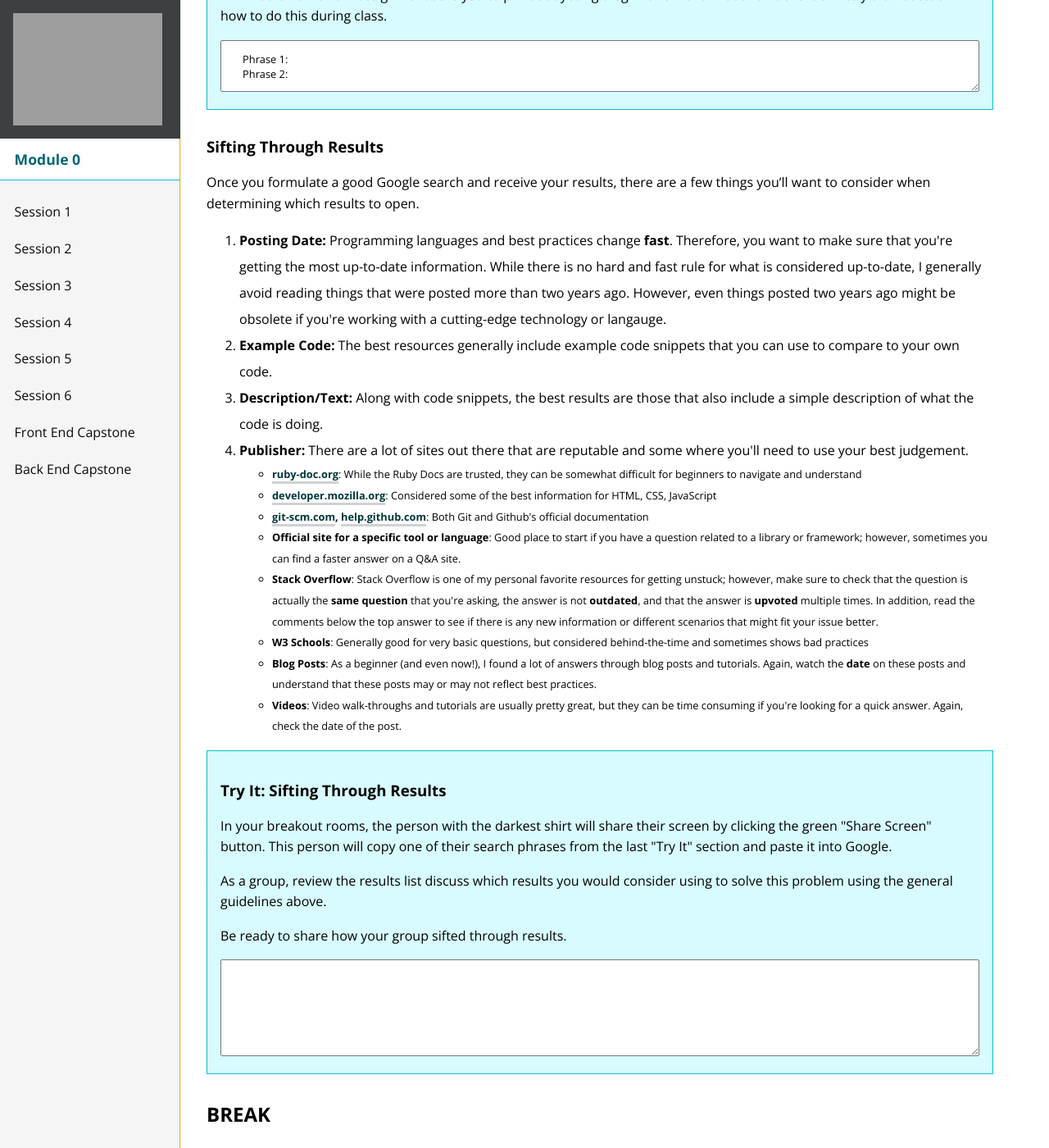
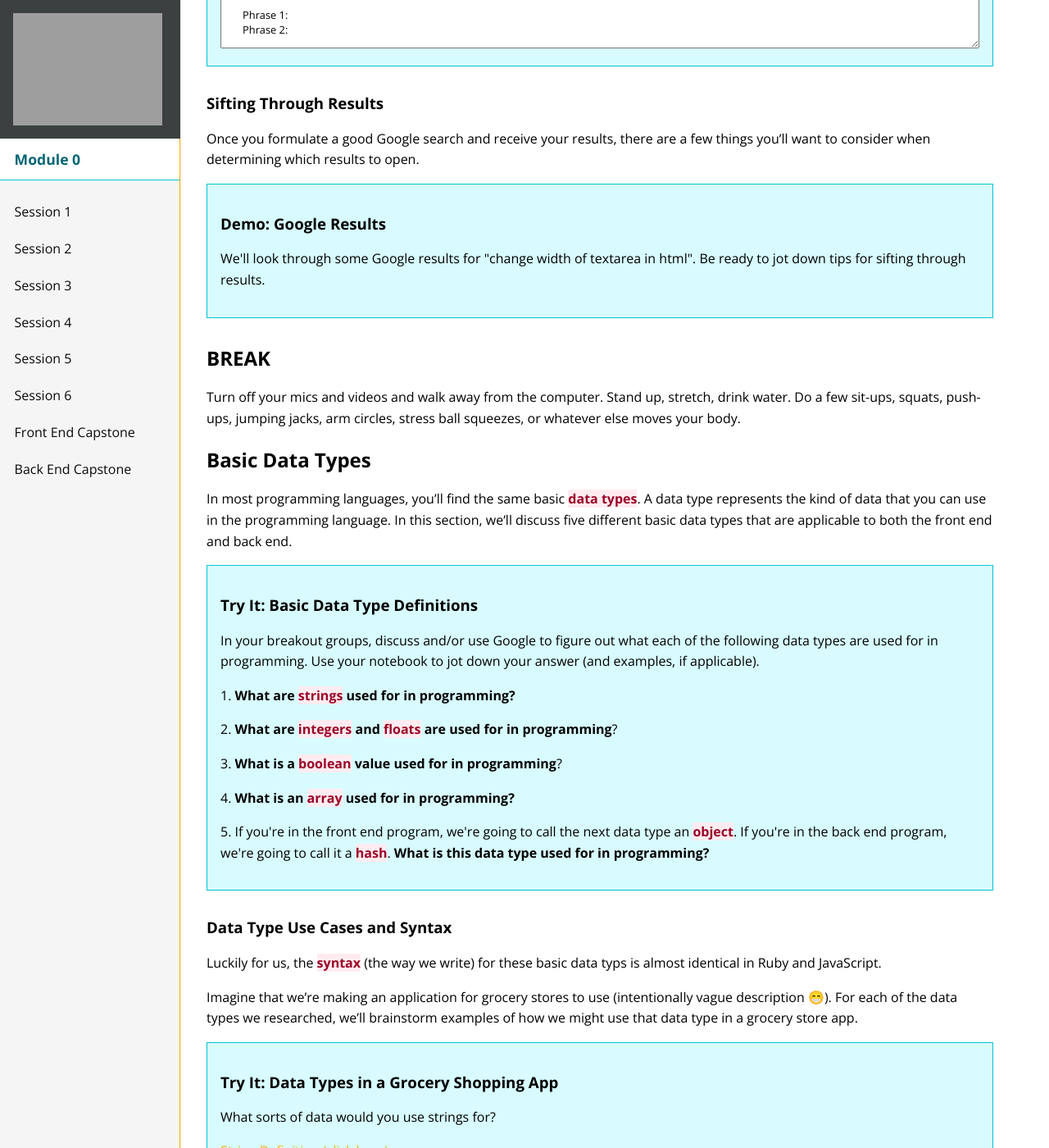
Before and after one commit to turingschool/mod-0-curriculum, a Jekyll site: the page built from session2/index.md, in a window 1280 px wide and 1400 px high, scrolled down 6091 px. Shown: the whole window at 82% size. Built offline with Jekyll 4.4.1, drawn with Linux system fonts in a browser that asks for light colours; nearby versions of some CDN libraries; some of the changed text lies outside the part shown.

Commit message:
Add OOP concepts and switch out code blocks for embedded repls

````diff
--- a/session2/index.md
+++ b/session2/index.md
@@ -40,12 +42,6 @@
 </div>
 
 <a name="intro"></a>
-## Housekeeping
-
-* Have you installed Spectacle?
-* Change display name to first name, last initial, pronouns, program; ie - `Rachel W. (she/her, BE)`
-* Session will be recorded and posted in Slack
-* Find a typo?
 
 ## Intro
 
@@ -53,51 +49,26 @@
 * Goals for session (see above)
 * Bookmark this page with the shortcut `command + d`
 
+## Housekeeping
+
+* Did you install Spectacle?
+* Change display name to first name, last initial, pronouns, program; ie - `Rachel W. (she/her, BE)`
+* Session will be recorded and posted in Slack
+* Find a typo?
+
 ## Mod 0 Expecations
 
 Mod 0 is less about code or solving difficult problems and more about developing and learning tools, procedures, systems, and  learning behaviors/processes. For some of you, the technical content will be brand new. For others, it will be review.
 
 At the end of Session 5, you'll take a technical assessment that will showcase a subset skills you learn during Mod 0. The assessment will be performance-based rather than multiple choice. The assessment instructions will include a checklist of what we're looking for to know that you've practiced and mastered the material.
 
-In addition to the technical assessment, we're also looking for you to demonstrate mastery and/or growth of in the Core Value areas that make students successful at Turing. These include:
-
-<div class="mod0values">
-  <div>
-    <h3>Be Here</h3>
-    <ul>
-      <li>Be on time</li>
-      <li>Stay the whole time</li>
-      <li>Have your materials ready</li>
-      <li>Give notice if an emergency comes up</li>
-      <li>Fully engage in session material</li>
-    </ul>
-  </div>
-  <div>
-    <h3>Be Focused</h3>
-    <ul>
-      <li>Close or minimize anything else on your computer that might be distracting</li>
-      <li>Put phones and other devices away throughout the session </li>
-      <li>Take notes during "lecture" portions, type exercises into textboxes, set aside time after session to pick out key concepts from exercises and transfer to notebook</li>
-      <li>Complete homework assignments by the start of the next session: practice tasks, readings and responses, and daily habits</li>
-      <li>Schedule and manage time to get assignments done</li>
-    </ul>
-  </div>
-  <div>
-    <h3>Be Collaborative</h3>
-    <ul>
-      <li>Volunteer to share answers/ideas using voice, screen, and video</li>
-      <li>Be ready for cold-calls</li>
-      <li>Ask questions when you don't understand to help yourself and others</li>
-      <li>Challenge yourself to speak up in groups, articulate your ideas to peers, and encourage others to share out as well</li>
-    </ul>
-  </div>
-</div>
+Successful completion of assignments, session engagement, and the Session 5 Technical Assessment will result in a rating of "Turing-Ready." At any point if you feel like you may not meet the expectations, or you need advice/guidance on meeting an expectation, please reach out via Slack to either Rachel, Tim, or Sarah.
 
 <div class="try-it">
   <h3>Try It: Planning your Growth (Break out rooms)</h3>
   <p>1. Introduce yourself (name, pronouns, most unbelievable fact about yourself).</p>
-  <p>2. Out of the list above, which 2-3 skills will be your focus for the next week, and how will you improve them? For example, if I want to work on <strong>notetaking</strong> and <strong>participation</strong>, I might share:</p>
-  <em>I will label my notes with headings to categorize concepts/topics. After the session, I will take a 10 minute break then come back to the computer and synthesize big ideas from the curriculum into my notebook. I will type questions into the chat box when I don't understand something.</em>
+  <p>2. Out of the list above, which 2-3 skills will be your focus for the next week, and how will you improve them? For example, if I want to work on <strong>participation</strong>, I might share:</p>
+  <em>I will type questions into the chat box when I don't understand something and I will volunteer to share my answers even if I'm not sure I'm right.</em>
   <p>3. How will you hold yourself accountable?</p>
 </div>
 
@@ -107,10 +78,6 @@
 - <strong>Breakout Rooms</strong>: don't be afraid to speak! Breakout rooms will be randomized at the beginning of each session, but continue to rely on your accountabilabuddy groups from Session 1 between sessions
 - <strong>Problems or individual questions during the Zoom session?</strong> Message the non-presenting host (either Rachel or Tim)
 - <strong>NOTE</strong>: text typed into this page will not save, so don't refresh or close this window until you've reviewed your notes.
-
-Successful completion of assignments, session engagement, and the Session 5 Technical Assessment will result in a rating of "Turing-Ready." At any point if you feel like you may not meet the expectations, or you need advice/guidance on meeting an expectation, please reach out via Slack to either Rachel, Tim, or Sarah.
-
-Let's dive in!
 
 <a name="shortcuts"></a>
 ## Keyboard Shortcuts
@@ -215,6 +182,43 @@
   </div>
 </div>
 
+<a name="classes"></a>
+## Classes
+
+### Defining and Identifying Classes
+
+**Note**: This is a topic that we will revisit in bite-size chunks leading up to Session 5. We will not talk about the technical aspects of how classes play a part in programming today; instead, we will apply the terminology and concepts to real life.
+
+Think of a <span class="vocab">class</span> as a category of thing. For example, my sister's children Landon, Luca, and Arlo (instances) are all different versions of a **child** (class).
+
+My Old Navy sweatshirt and my American Giant sweatshirt (instances) are different versions of a **sweatshirt** (class).
+
+_Great Expectations_ by Charles Dickens and _Becomming_ by Michelle Obama (instances) are different versions of a **book** (class).
+
+Class names are always singular: **child** (instead of children), **sweatshirt** (instead of sweatshirts), and **book** instead of books.
+
+<div class="try-it">
+  <h3>Try It: Classes</h3>
+  <p>Post two sentences in the chat using this structure:</p>
+  <p>______, ________, and _______ (instances) are different versions of a ________ (class).</p>
+</div>
+
+### Attributes of Classes
+
+An <span class="vocab">attribute</span> of a class is a characteristic that every instance of that class has.
+
+For example:
+
+- Each **child** (class) has a first_name, last_name, and birthdate (attributes).
+- Each **sweatshirt** (class) has a color, size, brand, and price (attributes).
+- Each **book** (class) has a title, author, publisher, published_date, and total_pages (attributes).
+
+<div class="try-it">
+  <h3>Try It: Attributes</h3>
+  <p>Post two sentences in the chat about your two classes using this structure:</p>
+  <p>Each _______ (class) has a _______, ________, and ________ (attributes).</p>
+</div>
+
 <a name="findinganswers"></a>
 ## Googling
 
@@ -243,36 +247,22 @@
 ```
 make border on heading element css
 ```
-
-<div class="things-to-note">
-  <h4>Things to Note</h4>
-  <ol>
-    <li>If the question is generic to programming, replace the name of the langauge with "programming"</li>
-    <li>If something is just not working, don't worry about coming up with a "how to" phrase. Instead, you can just google "----- not working". Similarly, use "what is/are" for terminology questions.</li>
-    <li>While capitalization doesn't matter, word order does matter. Google will look for results where words are ordered or grouped the same way you had them in your search and prioritize those. For example, you get different results when you search "cheese pizza" compared to "pizza cheese"</li>
-    <li><strong>SUPER IMPORTANT:</strong> You might not get the results you're looking for on the first go-around. </li>
-  </ol>
-</div>
+<strong>SUPER IMPORTANT:</strong> You might not get the results you're looking for on the first go-around.
 
 <div class="try-it">
   <h3>Try It: Writing Google-able Phrases</h3>
   <p>Write out Google-able search phrases for each of the following scenarios. Do not get hung up on being unfamiliar with the terminology for each scenario. We just want phrases to put into Google.</p>
-  <p>1. I'm building a game using JavaScript and I have an array of six elements. I need to figure out how to get rid of the last three elements in the array.</p>
+  <p>1. I am using Git for version control and made a typo in a commit message. I need to change it before I push my changes to GitHub.</p>
   <textarea rows="2">
     Phrase 1:
     Phrase 2:
   </textarea>
-  <p>2. I am using Git for version control and made a typo in a commit message. I need to change it before I push my changes to GitHub.</p>
+  <p>2. I got this error message when I ran my Ruby program and I don't know what it means or how to fix it: <em>"unterminated string meets end of file"</em></p>
   <textarea rows="2">
     Phrase 1:
     Phrase 2:
   </textarea>
-  <p>3. I got this error message when I ran my Ruby program and I don't know what it means or how to fix it: <em>"unterminated string meets end of file"</em></p>
-  <textarea rows="2">
-    Phrase 1:
-    Phrase 2:
-  </textarea>
-  <p>4. A Mod 0 homework assignment asks you to print out your git log in oneline format and Rachel definitely did not teach how to do this during class.</p>
+  <p>3. A Mod 0 homework assignment asks you to print out your git log in oneline format and Rachel definitely did not teach how to do this during class.</p>
   <textarea rows="2">
     Phrase 1:
     Phrase 2:
@@ -283,32 +273,9 @@
 
 Once you formulate a good Google search and receive your results, there are a few things you'll want to consider when determining which results to open.
 
-<ol>
-  <li><strong>Posting Date:</strong> Programming languages and best practices change <strong>fast</strong>. Therefore, you want to make sure that you're getting the most up-to-date information. While there is no hard and fast rule for what is considered up-to-date, I generally avoid reading things that were posted more than two years ago. However, even things posted two years ago might be obsolete if you're working with a cutting-edge technology or langauge.</li>
-  <li><strong>Example Code:</strong> The best resources generally include example code snippets that you can use to compare to your own code.</li>
-  <li><strong>Description/Text:</strong> Along with code snippets, the best results are those that also include a simple description of what the code is doing.</li>
-  <li><strong>Publisher:</strong> There are a lot of sites out there that are reputable and some where you'll need to use your best judgement.
-    <small>
-      <ul>
-        <li><strong><a href="http://ruby-doc.org" title="">ruby-doc.org</a></strong>: While the Ruby Docs are trusted, they can be somewhat difficult for beginners to navigate and understand</li>
-        <li><strong><a href="http://developer.mozilla.org" title="">developer.mozilla.org</a></strong>: Considered some of the best information for HTML, CSS, JavaScript</li>
-        <li><strong><a href="http://git-scm.com" title="">git-scm.com</a>, <a href="http://help.github.com" title="">help.github.com</a></strong>: Both Git and Github's official documentation</li>
-        <li><strong>Official site for a specific tool or language</strong>: Good place to start if you have a question related to a library or framework; however, sometimes you can find a faster answer on a Q&A site.</li>
-        <li><strong>Stack Overflow</strong>: Stack Overflow is one of my personal favorite resources for getting unstuck; however, make sure to check that the question is actually the <strong>same question</strong> that you're asking, the answer is not <strong>outdated</strong>, and that the answer is <strong>upvoted</strong> multiple times. In addition, read the comments below the top answer to see if there is any new information or different scenarios that might fit your issue better.</li>
-        <li><strong>W3 Schools</strong>: Generally good for very basic questions, but considered behind-the-time and sometimes shows bad practices</li>
-        <li><strong>Blog Posts</strong>: As a beginner (and even now!), I found a lot of answers through blog posts and tutorials. Again, watch the <strong>date</strong> on these posts and understand that these posts may or may not reflect best practices. </li>
-        <li><strong>Videos</strong>: Video walk-throughs and tutorials are usually pretty great, but they can be time consuming if you're looking for a quick answer. Again, check the date of the post.</li>
-      </ul>
-    </small>
-  </li>
-</ol>
-
 <div class="try-it">
-  <h3>Try It: Sifting Through Results</h3>
-  <p>In your breakout rooms, the person with the darkest shirt will share their screen by clicking the green "Share Screen" button. This person will copy one of their search phrases from the last "Try It" section and paste it into Google.</p>
-  <p>As a group, review the results list discuss which results you would consider using to solve this problem using the general guidelines above.</p>
-  <p>Be ready to share how your group sifted through results.</p>
-  <textarea rows="5"></textarea>
+  <h3>Demo: Google Results</h3>
+  <p>We'll look through some Google results for "change width of textarea in html". Be ready to jot down tips for sifting through results.</p>
 </div>
 
 ## BREAK
@@ -669,13 +636,7 @@
 <div class="hidden fe-iteration">
   <p>The code that you see below is written using JavaScript. This syntax is something that you'll see all over the place, so it's important to get used to it. You don't need to memorize every little symbol for now, but knowing how to explain the big pieces is important.</p>
   <h4>Example #1: Grading papers for five students</h4>
-  <pre>
-    var students = ['Megan', 'Jose', 'Xavier', 'Ali', 'Miriam'];
-
-    for (i = 0; i < students.length; i++) {
-      console.log('Grading paper for: ' + students[i]);
-    };
-  </pre>
+  <iframe height="350px" width="100%" src="https://repl.it/@rwarbelow/mod0iterationJS1?lite=true" scrolling="no" frameborder="no" allowtransparency="true" allowfullscreen="true" sandbox="allow-forms allow-pointer-lock allow-popups allow-same-origin allow-scripts allow-modals"></iframe>
   <div class="things-to-note">
     <h4>Things to Note: For Loop Vocabulary</h4>
     <ul>
@@ -698,83 +659,30 @@
 </div>
 
   <h4>Example #2: Multiplying By Six</h4>
-  <pre>
-  var numbers = [7, 18, 23, 38, 41, 57, 65];
-
-  for (i = 0; i < numbers.length; i++) {
-    console.log('The answer is: ' + numbers[i] * 6);
-  };
-  </pre>
+  <iframe height="350px" width="100%" src="https://repl.it/@rwarbelow/mod0iterationJS2?lite=true" scrolling="no" frameborder="no" allowtransparency="true" allowfullscreen="true" sandbox="allow-forms allow-pointer-lock allow-popups allow-same-origin allow-scripts allow-modals"></iframe>
   <div class="try-it">
     <h3>Try It: Iteration Syntax</h3>
     <p>Fill in the missing pieces of the iteration example below:</p>
-    <textarea rows="5">
-      var birthdayPeople = ['Bonnie', 'Justin', 'Daniel', 'Alejandra', 'Michael', 'Giselle'];
-      for (i = 0; i < _______; i++) {
-          console.log('Happy Birthday, ' + ______);
-      };
-    </textarea>
-    <p>Use this box to describe what is happening:</p>
-    <textarea rows="3">
-    </textarea>
+    <iframe height="350px" width="100%" src="https://repl.it/@rwarbelow/mod0iterationJS3?lite=true" scrolling="no" frameborder="no" allowtransparency="true" allowfullscreen="true" sandbox="allow-forms allow-pointer-lock allow-popups allow-same-origin allow-scripts allow-modals"></iframe>
     <p>Fill in the missing pieces of the iteration example below:</p>
-        <textarea rows="5">
-    var numbers = [2, 4, 6, 8, 10, 12, 14, 16];
-
-    for (_____; ______; _____) {
-        console.log('The number minus one is ' + ______);
-    ___
-    </textarea>
-    <p>Use this box to describe what is happening:</p>
-    <textarea rows="3">
-    </textarea>
+    <iframe height="350px" width="100%" src="https://repl.it/@rwarbelow/mod0iterationJS4?lite=true" scrolling="no" frameborder="no" allowtransparency="true" allowfullscreen="true" sandbox="allow-forms allow-pointer-lock allow-popups allow-same-origin allow-scripts allow-modals"></iframe>
   </div>
 </div>
-     <div class="hidden be-iteration">
-     <p>The code that you see below is written using Ruby. This syntax is something that you'll see all over the place, so it's important to get used to it. You don't need to memorize every little symbol for now, but knowing how to explain the big pieces is important.</p>
-     <h4>Example #1: Grading papers for five students</h4>
-     <pre>students = ["Megan", "Jose", "Xavier", "Ali", "Miriam"]
-
-students.each do |student|
-  puts "Grading paper for #{student}"
-end
-   </pre>
-   <h4>Example #2: Multiplying By Six</h4>
-   <pre>numbers = [7, 18, 23, 38, 41, 57, 65]
-
-numbers.each do |number|
-  puts "The answer is #{number * 6}"
-end
-  </pre>
+<div class="hidden be-iteration">
+  <p>The code that you see below is written using Ruby. This syntax is something that you'll see all over the place, so it's important to get used to it. You don't need to memorize every little symbol for now, but knowing how to explain the big pieces is important.</p>
+  <h4>Example #1: Grading papers for five students</h4>
+  <iframe height="350px" width="100%" src="https://repl.it/@rwarbelow/mod0iterationRuby1?lite=true" scrolling="no" frameborder="no" allowtransparency="true" allowfullscreen="true" sandbox="allow-forms allow-pointer-lock allow-popups allow-same-origin allow-scripts allow-modals"></iframe>
+  <h4>Example #2: Multiplying By Six</h4>
+  <iframe height="350px" width="100%" src="https://repl.it/@rwarbelow/mod0iterationRuby2?lite=true" scrolling="no" frameborder="no" allowtransparency="true" allowfullscreen="true" sandbox="allow-forms allow-pointer-lock allow-popups allow-same-origin allow-scripts allow-modals"></iframe>
   <div class="try-it">
     <h3>Try It: Iteration Syntax</h3>
     <p>Fill in the missing pieces of the iteration example below:</p>
-    <textarea rows="5">
-birthday_people = ["Bonnie", "Justin", "Daniel", "Alejandra", "Michael", "Giselle"]
-
-birthday_people._____ do |_____|
-    puts "Happy birthday, #{_______}!"
-end
-      </textarea>
-      <p>Use this box to describe what is happening:</p>
-      <textarea rows="3">
-
-      </textarea>
-      <p>Fill in the missing pieces of the iteration example below:</p>
-      <textarea rows="5">
-numbers = [2, 4, 6, 8, 10, 12, 14, 16]
-
-______.each ___ |number|
-    puts "The number minus one is #{_____}"
-____
-      </textarea>
-      <p>Use this box to describe what is happening:</p>
-      <textarea rows="3">
-
-      </textarea>
-      </div>
+    <iframe height="350px" width="100%" src="https://repl.it/@rwarbelow/mod0iteration3?lite=true" scrolling="no" frameborder="no" allowtransparency="true" allowfullscreen="true" sandbox="allow-forms allow-pointer-lock allow-popups allow-same-origin allow-scripts allow-modals"></iframe>
+    <p>Fill in the missing pieces of the iteration example below:</p>
+    <iframe height="350px" width="100%" src="https://repl.it/@rwarbelow/mod0iteration4?lite=true" scrolling="no" frameborder="no" allowtransparency="true" allowfullscreen="true" sandbox="allow-forms allow-pointer-lock allow-popups allow-same-origin allow-scripts allow-modals"></iframe>
     </div>
   </div>
+</div>
 
 ## The End!
 
````
Also changed, not shown: other parts of session2/index.md (+3 -1 lines).
